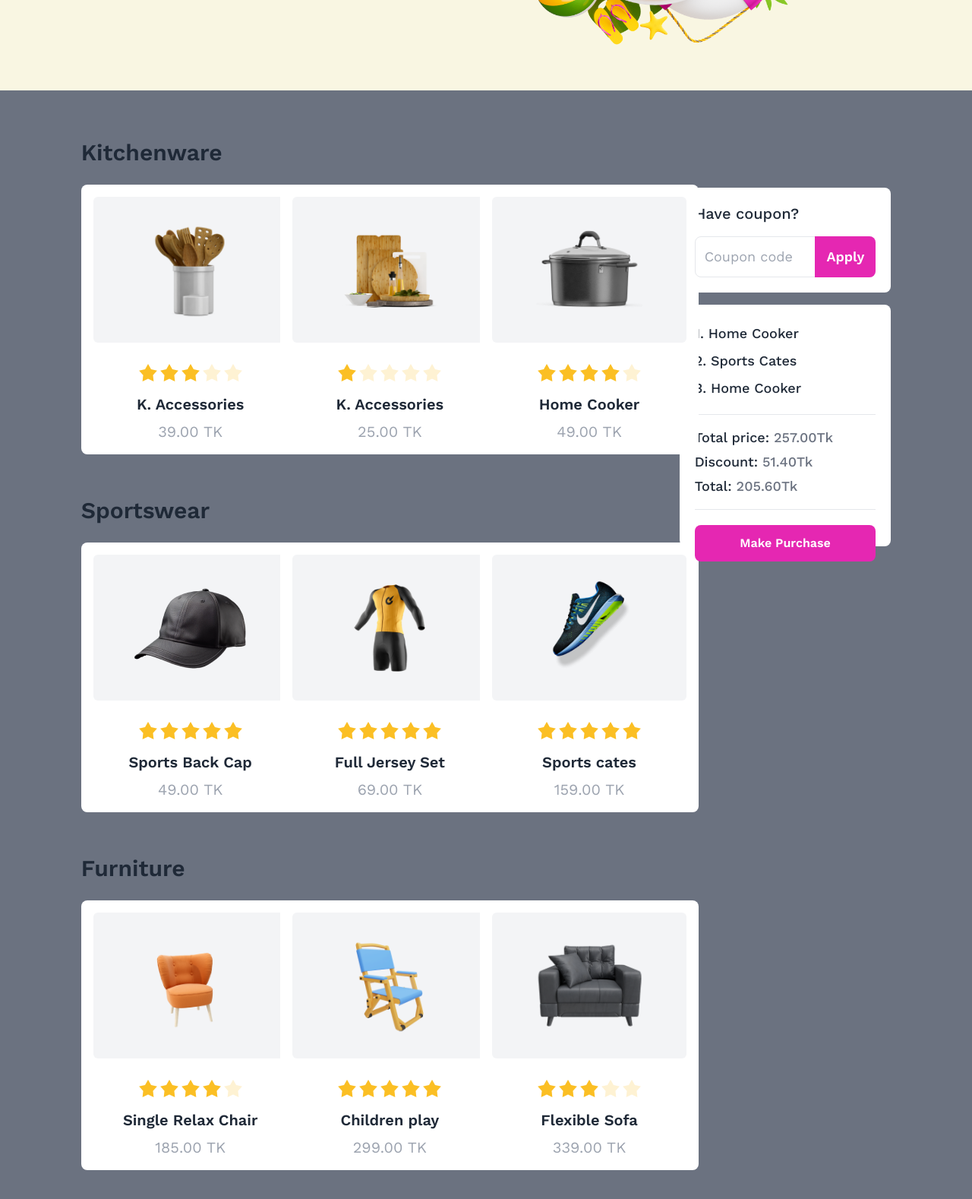
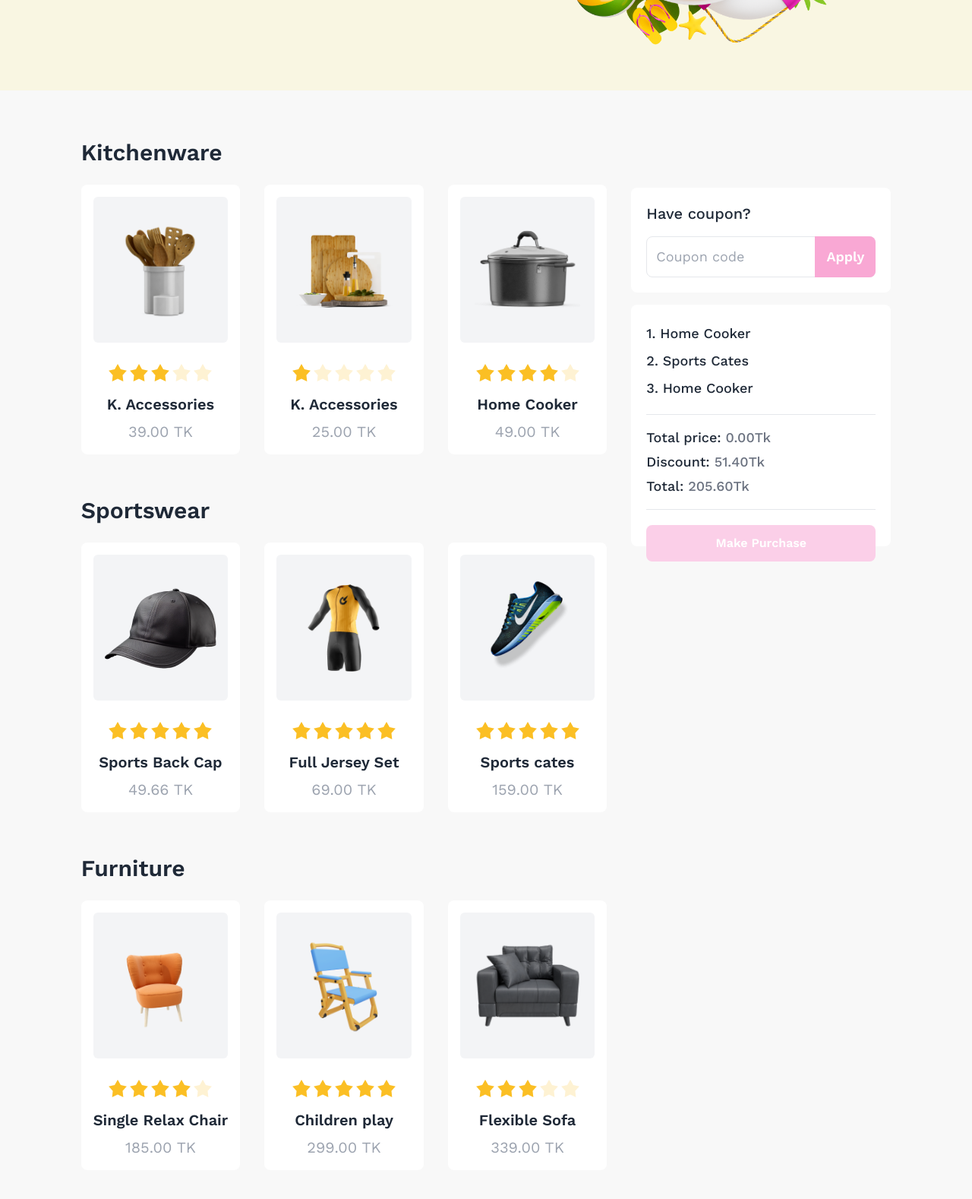
Before and after one commit to mursalinmirme/summer-sale, a plain HTML site: page index.html in a window 1280 px wide. Shown: the part 372-1950 px from the top of the page at 76% size. Drawn offline with nearby package versions, Linux system fonts and the light colour scheme.

Commit message:
I have update something

```diff
--- a/index.html
+++ b/index.html
@@ -28,17 +28,17 @@
         }
       </script>
 </head>
-<body class="font-workFont bg-gray-500">
+<body class="font-workFont bg-bodyBg">
     <main>
         <section class="bg-[#F9F6E2]">
             <!-- banner container -->
-            <div class="w-5/6 mx-auto flex flex-col-reverse lg:flex-row gap-10 items-center py-10">
+            <div class="w-5/6 mx-auto flex flex-col-reverse md:flex-col lg:flex-row gap-10 items-center py-10">
                 <!-- banner section content-->
                 <div class="flex-1">
-                    <h3 class="text-3xl font-medium text-center">---SALE FEVER---</h3>
+                    <h3 class="text-xl lg:text-3xl font-medium text-center">---SALE FEVER---</h3>
                     <h2 class="text-5xl font-bold text-center mt-5 leading-tight">Purchase TK 200 or above & get <span class="text-pinkColor">20% off</span></h2>
                     <div class="flex justify-center mt-8 items-center gap-4">
-                        <p class="text-xl font-medium">Use Promo Code</p>
+                        <p class="text-lg lg:text-xl font-medium">Use Promo Code</p>
                         <button class="font-semibold bg-pinkBg text-white px-6 py-2 rounded-md">SELL200</button>
                     </div>
                 </div>
@@ -46,23 +46,23 @@
                 <div class="flex-1">
                     <!-- image -->
                     <div>
-                        <img class="lg:w-4/5" src="images/Summer 1.png" alt="">
+                        <img class="md:w-3/5 lg:w-4/5 mx-auto" src="images/Summer 1.png" alt="">
                     </div>
                 </div>
             </div>
         </section>
         <section>
           <!-- products container -->
-          <div class="w-5/6 mx-auto pt-16 flex gap-8">
+          <div class="w-5/6 mx-auto pt-10 lg:pt-16 flex flex-col lg:flex-row gap-8">
             <!-- all products wrapper -->
-            <div>
+            <div class="flex-1">
             <!-- products first row -->
             <div>
-              <h3 class="text-3xl font-semibold mb-6">Kitchenware</h3>
+              <h3 class="text-2xl lg:text-3xl font-semibold mb-6 text-center lg:text-left">Kitchenware</h3>
               <!-- products grid container -->
               <div class="grid grid-cols-1 md:grid-cols-2 lg:grid-cols-3 gap-8">
                 <!-- single products 1-->
-                <div class="card w-72 p-4 bg-white rounded-lg hover:cursor-pointer">
+                <div onclick="productBtn(this)" class="card p-4 bg-white rounded-lg hover:cursor-pointer">
                   <figure class="py-8 bg-gray-100 rounded-md">
                     <img class="h-32" src="./images/prod1.png" alt="Shoes" class="rounded-xl" />
                   </figure>
@@ -79,7 +79,7 @@
                   </div>
                 </div>
                 <!-- single products 2-->
-                <div class="card w-72 p-4 bg-white rounded-lg hover:cursor-pointer">
+                <div onclick="productBtn(this)" class="card p-4 bg-white rounded-lg hover:cursor-pointer">
                   <figure class="py-8 bg-gray-100 rounded-md">
                     <img class="h-32" src="./images/prod2.png" alt="Shoes" class="rounded-xl" />
                   </figure>
@@ -96,7 +96,7 @@
                   </div>
                 </div>
                 <!-- single products 3-->
-                <div class="card w-72 p-4 bg-white rounded-lg hover:cursor-pointer">
+                <div onclick="productBtn(this)" class="card p-4 bg-white rounded-lg hover:cursor-pointer">
                   <figure class="py-8 bg-gray-100 rounded-md">
                     <img class="h-32" src="./images/prod3.png" alt="Shoes" class="rounded-xl" />
                   </figure>
@@ -115,12 +115,12 @@
               </div>
             </div>
             <!-- products secound row -->
-            <div class="mt-14">
-              <h3 class="text-3xl font-semibold mb-6">Sportswear</h3>
+            <div class="mt-12 lg:mt-14">
+              <h3 class="text-2xl lg:text-3xl font-semibold mb-6 text-center lg:text-left">Sportswear</h3>
               <!-- products grid container -->
               <div class="grid grid-cols-1 md:grid-cols-2 lg:grid-cols-3 gap-8">
                 <!-- single products 4-->
-                <div class="card w-72 p-4 bg-white rounded-lg hover:cursor-pointer">
+                <div onclick="productBtn(this)" class="card p-4 bg-white rounded-lg hover:cursor-pointer">
                   <figure class="py-8 bg-gray-100 rounded-md">
                     <img class="h-32" src="./images/prod4.png" alt="Shoes" class="rounded-xl" />
                   </figure>
@@ -133,11 +133,11 @@
                       <input type="radio" name="rating-4" class="mask mask-star-2 bg-amber-400" />
                     </div>
                     <h2 class="text-xl font-semibold my-2">Sports Back Cap</h2>
-                    <p class="text-xl font-normal text-gray-400"><span>49.00</span> TK</p>
+                    <p class="text-xl font-normal text-gray-400"><span>49.66</span> TK</p>
                   </div>
                 </div>
                 <!-- single products 5-->
-                <div class="card w-72 p-4 bg-white rounded-lg hover:cursor-pointer">
+                <div onclick="productBtn(this)" class="card p-4 bg-white rounded-lg hover:cursor-pointer">
                   <figure class="py-8 bg-gray-100 rounded-md">
                     <img class="h-32" src="./images/prod5.png" alt="Shoes" class="rounded-xl" />
                   </figure>
@@ -154,7 +154,7 @@
                   </div>
                 </div>
                 <!-- single products 6-->
-                <div class="card w-72 p-4 bg-white rounded-lg hover:cursor-pointer">
+                <div onclick="productBtn(this)" class="card p-4 bg-white rounded-lg hover:cursor-pointer">
                   <figure class="py-8 bg-gray-100 rounded-md">
                     <img class="h-32" src="./images/prod6.png" alt="Shoes" class="rounded-xl" />
                   </figure>
@@ -173,12 +173,12 @@
               </div>
             </div>
             <!-- products third row -->
-            <div class="mt-14">
-              <h3 class="text-3xl font-semibold mb-6">Furniture</h3>
+            <div class="mt-12 lg:mt-14">
+              <h3 class="text-2xl lg:text-3xl font-semibold mb-6 text-center lg:text-left">Furniture</h3>
               <!-- products grid container -->
               <div class="grid grid-cols-1 md:grid-cols-2 lg:grid-cols-3 gap-8">
                 <!-- single products 7-->
-                <div class="card w-72 p-4 bg-white rounded-lg hover:cursor-pointer">
+                <div onclick="productBtn(this)" class="card p-4 bg-white rounded-lg hover:cursor-pointer">
                   <figure class="py-8 bg-gray-100 rounded-md">
                     <img class="h-32" src="./images/prod7.png" alt="Shoes" class="rounded-xl" />
                   </figure>
@@ -195,7 +195,7 @@
                   </div>
                 </div>
                 <!-- single products 7-->
-                <div class="card w-72 p-4 bg-white rounded-lg hover:cursor-pointer">
+                <div onclick="productBtn(this)" class="card p-4 bg-white rounded-lg hover:cursor-pointer">
                   <figure class="py-8 bg-gray-100 rounded-md">
                     <img class="h-32" src="./images/prod8.png" alt="Shoes" class="rounded-xl" />
                   </figure>
@@ -212,7 +212,7 @@
                   </div>
                 </div>
                 <!-- single products 9-->
-                <div class="card w-72 p-4 bg-white rounded-lg hover:cursor-pointer">
+                <div onclick="productBtn(this)" class="card p-4 bg-white rounded-lg hover:cursor-pointer">
                   <figure class="py-8 bg-gray-100 rounded-md">
                     <img class="h-32" src="./images/prod9.png" alt="Shoes" class="rounded-xl" />
                   </figure>
@@ -232,13 +232,13 @@
             </div>
           </div>
             <!-- accountance -->
-            <div class="w-[342px] h-96 mt-16">
+            <div class="w-full lg:w-[342px] h-96 mt-8 lg:mt-16">
               <!-- coupon box -->
               <div class="bg-white p-5 rounded-lg">
                 <h3 class="text-xl font-medium">Have coupon?</h3>
                 <div class="mt-4 relative">
                   <input class="w-full border py-3 pl-3 text-lg rounded-lg outline-none" type="text" id="couponInput" placeholder="Coupon code">
-                  <button class="absolute right-0 h-full w-20 bg-pinkBg text-white text-lg font-semibold rounded-e-lg">Apply</button>
+                  <button disabled onclick="applyBtn()" class="absolute right-0 h-full w-20 bg-pink-300 text-white text-lg font-semibold rounded-e-lg">Apply</button>
                 </div>
               </div>
               <!-- accounting wrapper -->
@@ -252,13 +252,13 @@
               <hr>
               <!-- accountance container -->
               <div class="mt-4 mb-4">
-                <h4 class="text-lg font-medium my-1">Total price: <span class="text-gray-500"><span>257.00</span>Tk</span></h4>
+                <h4 class="text-lg font-medium my-1">Total price: <span class="text-gray-500"><span id="total-price">0.00</span>Tk</span></h4>
                 <h4 class="text-lg font-medium my-1">Discount: <span class="text-gray-500"><span>51.40</span>Tk</span></h4>
                 <h4 class="text-lg font-medium my-1">Total: <span class="text-gray-500"><span>205.60</span>Tk</span></h4>
               </div>
               <hr>
               <div class="mt-5 pb-2 relative">
-                <button class="bg-pinkBg w-full text-white py-3 absolute rounded-lg font-semibold">Make Purchase</button>
+                <button disabled onclick="applyBtn()" class="bg-pink-200 w-full text-white py-3 absolute rounded-lg font-semibold">Make Purchase</button>
               </div>
             </div>
             </div>
--- a/script.js
+++ b/script.js
@@ -0,0 +1,24 @@
+function makeFloatingNumber(floatingId){
+    const floatingElement = document.getElementById(floatingId);
+    const getFloatingNumberText = floatingElement.innerText;
+    const getFloatingNumber = parseFloat(getFloatingNumberText);
+    return getFloatingNumber;
+}
+
+function productBtn(target){
+    const listContainer = document.getElementById('list-container');
+    const countList = listContainer.childElementCount;
+    const clickEventItem = target.childNodes[3].childNodes[3].innerText;
+    const clickEventAmountString = target.childNodes[3].childNodes[5].childNodes[0].innerText;
+    const clickEventAmount = parseFloat(clickEventAmountString);
+    const makePara = document.createElement("p");
+    makePara.innerHTML = `${countList + 1}. ${clickEventItem}`;
+    listContainer.appendChild(makePara);
+    // sum total price
+    const totalPriceElement = document.getElementById("total-price");
+    const totalPrice = makeFloatingNumber("total-price");
+    const totalPriceNumber = totalPrice + clickEventAmount;
+    const sumTotalNumber = totalPriceNumber.toFixed(2);
+    // console.log(totalPrice)
+    totalPriceElement.innerText = sumTotalNumber;
+}
```
